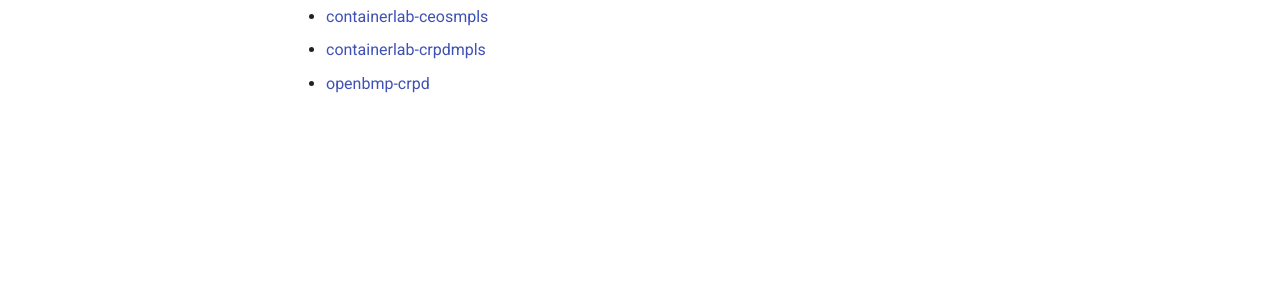
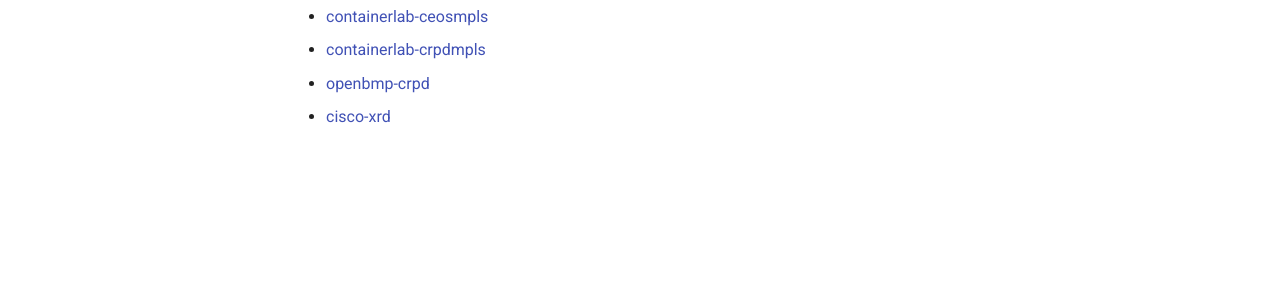
Before and after one commit to hmntsharma/hmntsharma.github.io, an MkDocs documentation site: the page built from docs/index.md, in a window 1280 px wide. Shown: the part 275-575 px from the top of the page. Built offline with MkDocs 1.6.1 and Material for MkDocs 9.7.7, drawn with Linux system fonts in a browser that asks for light colours; comment, search, counter and statistics services are not loaded.

Commit message:
Update index.md

```diff
--- a/docs/index.md
+++ b/docs/index.md
@@ -5,3 +5,4 @@
 + [containerlab-ceosmpls](https://hmntsharma.github.io/clab-ceosmpls/)
 + [containerlab-crpdmpls](https://hmntsharma.github.io/clab-crpdmpls/)
 + [openbmp-crpd](https://hmntsharma.github.io/openbmp-crpd/)
++ [cisco-xrd](https://hmntsharma.github.io/cisco-xrd/)
```
